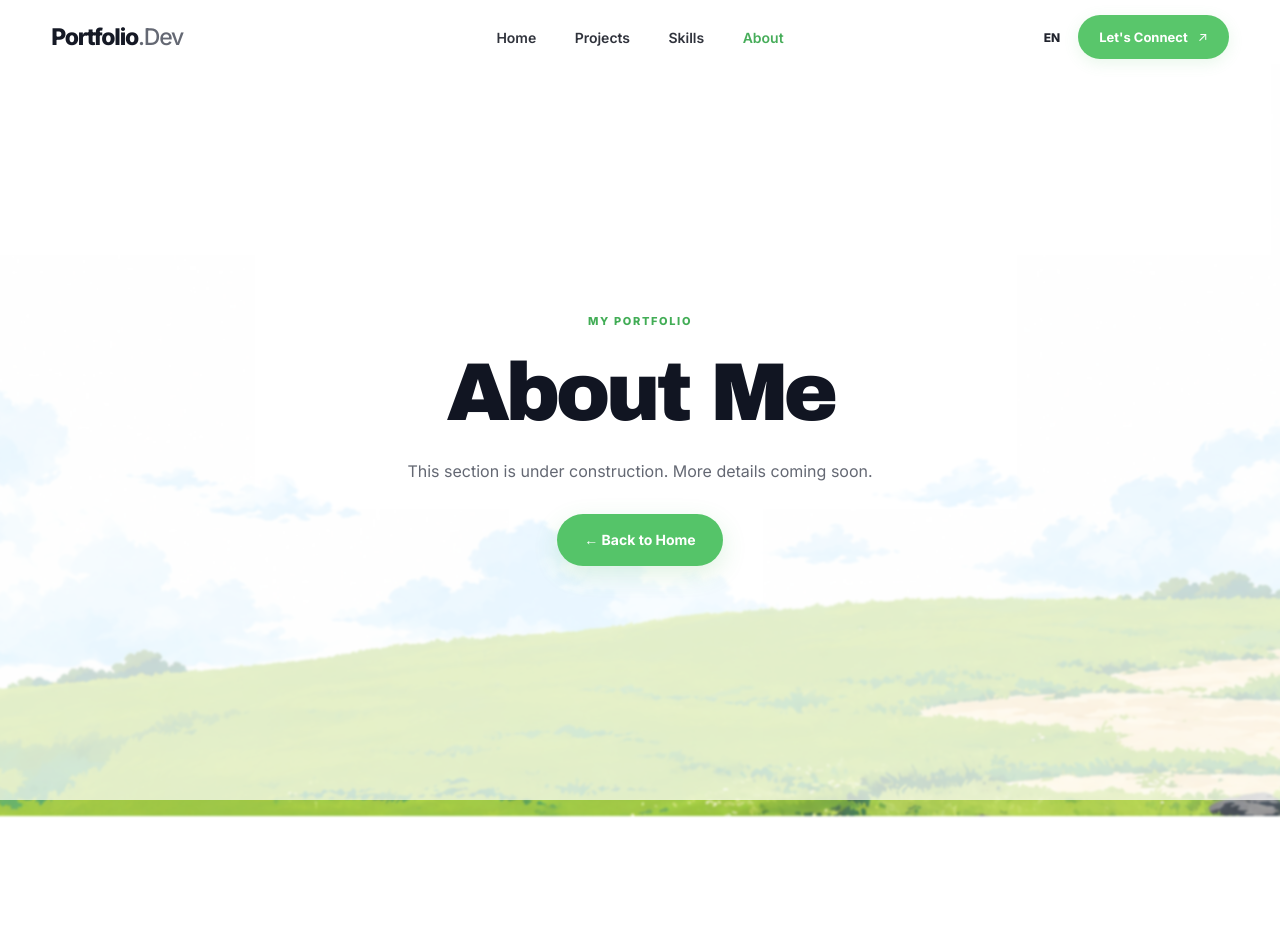
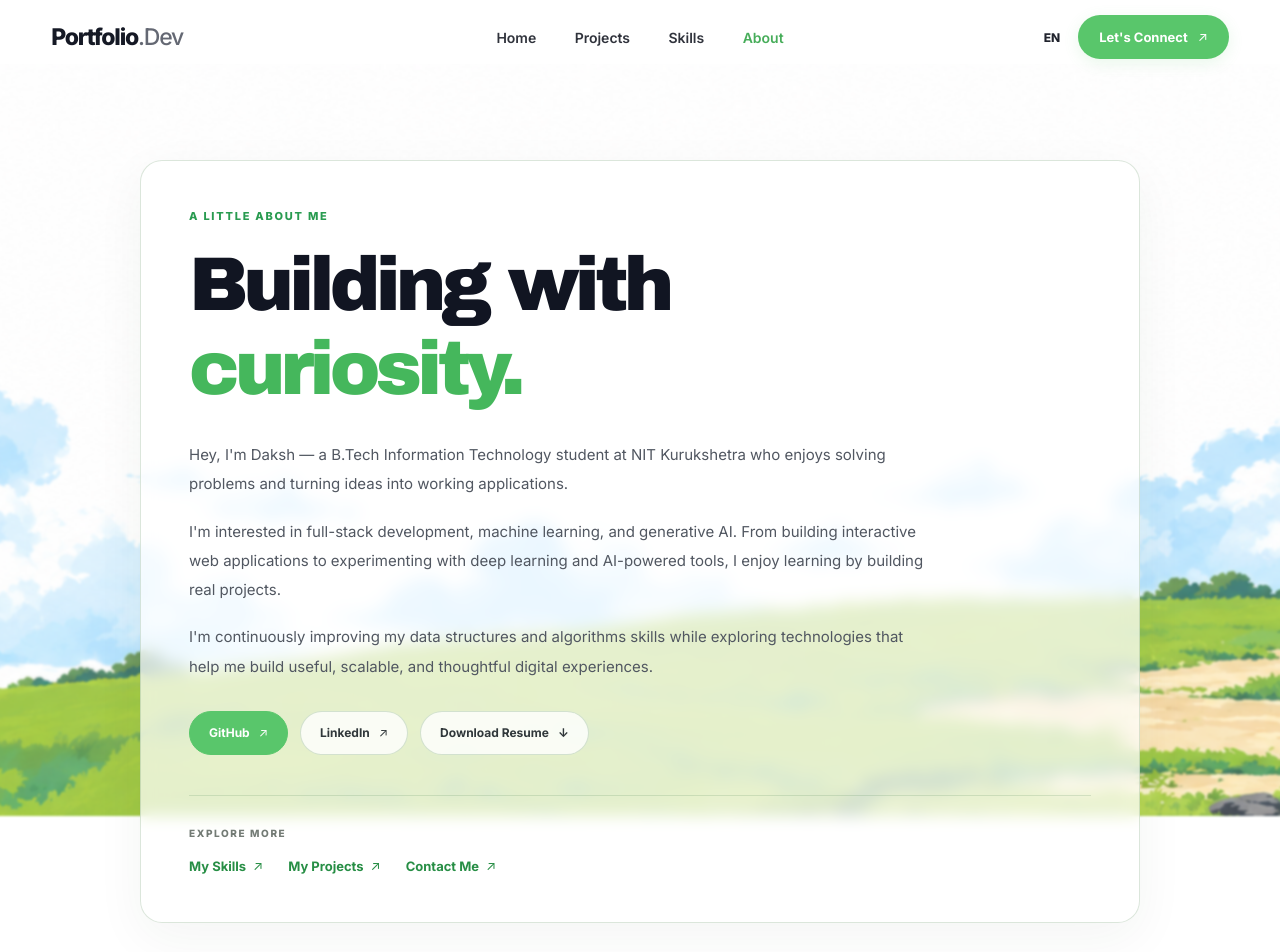
Before and after one commit to daksh-pokhriyal/portfolio, a React app: page /about in a window 1280 px wide. Shown: the top 952 px of the page. Before the commit the page ends 800 px from the top, so only its background shows below. Built offline with nearby package versions, Linux system fonts and the light colour scheme; the HTML template or start-up script is replaced by a standard one.

Commit message:
another commit

```diff
--- a/src/App.css
+++ b/src/App.css
@@ -1191,3 +1191,172 @@ button {
     font-size: 11px;
   }
 }
+
+
+/* ABOUT PAGE */
+
+.about-page {
+  min-height: 100vh;
+  padding: 160px clamp(22px, 7vw, 100px) 75px;
+}
+
+.about-container {
+  width: 100%;
+  max-width: 1000px;
+  margin: 0 auto;
+  padding: clamp(25px, 4vw, 48px);
+  border: 1px solid rgba(91, 142, 94, 0.22);
+  border-radius: 22px;
+  background: rgba(255, 255, 255, 0.72);
+  backdrop-filter: blur(8px);
+  -webkit-backdrop-filter: blur(8px);
+  box-shadow: 0 15px 50px rgba(31, 58, 35, 0.05);
+}
+
+.about-eyebrow {
+  margin: 0 0 20px;
+  color: #299b50;
+  font-size: 11px;
+  font-weight: 800;
+  letter-spacing: 0.16em;
+}
+
+.about-title {
+  max-width: 800px;
+  margin: 0;
+  color: #111522;
+  font-family: "Archivo Black", "Arial Black", sans-serif;
+  font-size: clamp(38px, 6.5vw, 76px);
+  font-weight: 400;
+  letter-spacing: -0.065em;
+  line-height: 1.1;
+}
+
+.about-title span {
+  color: #45b75c;
+}
+
+.about-content {
+  max-width: 740px;
+  margin-top: 30px;
+}
+
+.about-content p {
+  margin: 0 0 18px;
+  color: #515761;
+  font-size: 15px;
+  line-height: 1.95;
+}
+
+.about-actions {
+  display: flex;
+  flex-wrap: wrap;
+  gap: 12px;
+  margin-top: 30px;
+}
+
+.about-link {
+  display: inline-flex;
+  align-items: center;
+  justify-content: center;
+  gap: 9px;
+  min-height: 44px;
+  padding: 12px 19px;
+  border: 1px solid rgba(91, 142, 94, 0.25);
+  border-radius: 999px;
+  background: rgba(255, 255, 255, 0.8);
+  color: #30373a;
+  font-size: 12px;
+  font-weight: 700;
+  transition:
+    transform 180ms ease,
+    background 180ms ease,
+    border-color 180ms ease;
+}
+
+.about-link:hover {
+  transform: translateY(-2px);
+  border-color: #59c66b;
+  background: #f0faf1;
+}
+
+.about-link-primary {
+  border-color: #59c66b;
+  background: #59c66b;
+  color: #ffffff;
+}
+
+.about-link-primary:hover {
+  background: #43b657;
+}
+
+.about-divider {
+  height: 1px;
+  margin: 40px 0 25px;
+  background: rgba(91, 142, 94, 0.2);
+}
+
+.about-explore > span {
+  color: #737b75;
+  font-size: 10px;
+  font-weight: 800;
+  letter-spacing: 0.16em;
+}
+
+.about-explore-links {
+  display: flex;
+  flex-wrap: wrap;
+  gap: 25px;
+  margin-top: 17px;
+}
+
+.about-explore-links a {
+  display: inline-flex;
+  align-items: center;
+  gap: 7px;
+  color: #278e45;
+  font-size: 13px;
+  font-weight: 700;
+  transition: color 180ms ease;
+}
+
+.about-explore-links a:hover {
+  color: #155f2b;
+}
+
+@media (max-width: 600px) {
+  .about-page {
+    padding: 125px 15px 40px;
+  }
+
+  .about-container {
+    padding: 25px 20px;
+    border-radius: 17px;
+  }
+
+  .about-title {
+    font-size: clamp(36px, 10vw, 50px);
+  }
+
+  .about-content {
+    margin-top: 23px;
+  }
+
+  .about-content p {
+    font-size: 14px;
+    line-height: 1.85;
+  }
+
+  .about-actions {
+    gap: 9px;
+  }
+
+  .about-link {
+    padding: 11px 14px;
+    font-size: 11px;
+  }
+
+  .about-explore-links {
+    gap: 18px;
+  }
+}
--- a/src/App.jsx
+++ b/src/App.jsx
@@ -8,6 +8,8 @@ import PagePlaceholder from "./pages/PagePlaceholder";
 
 import "./App.css";
 import Experience from "./pages/Experience";
+
+import About from "./pages/About";
 
 function AppLayout() {
   const {pathname} = useLocation();
@@ -37,12 +39,9 @@ function AppLayout() {
 
           <Route
             path="/about"
-            element={<PagePlaceholder title="About Me" />}
+            element={<About title="About Me" />}
           />
-          <Route
-            path="/skills"
-            element={<PagePlaceholder title="Skills" />}
-          />
+
           <Route
             path="/education"
             element={<PagePlaceholder title="Education" />}
--- /dev/null
+++ b/src/pages/About.jsx
@@ -0,0 +1,91 @@
+
+import {Link} from "react-router-dom";
+
+function About() {
+  return (
+    <main className="about-page">
+      <section className="about-container">
+        <p className="about-eyebrow">
+          A LITTLE ABOUT ME
+        </p>
+
+        <h1 className="about-title">
+          Building with <span>curiosity.</span>
+        </h1>
+
+        <div className="about-content">
+          <p>
+            Hey, I'm Daksh — a B.Tech Information Technology
+            student at NIT Kurukshetra who enjoys solving problems
+            and turning ideas into working applications.
+          </p>
+
+          <p>
+            I'm interested in full-stack development, machine
+            learning, and generative AI. From building interactive
+            web applications to experimenting with deep learning
+            and AI-powered tools, I enjoy learning by building
+            real projects.
+          </p>
+
+          <p>
+            I'm continuously improving my data structures and
+            algorithms skills while exploring technologies that
+            help me build useful, scalable, and thoughtful
+            digital experiences.
+          </p>
+        </div>
+
+        <div className="about-actions">
+          <a
+            className="about-link about-link-primary"
+            href="https://github.com/dakshpokh"
+            target="_blank"
+            rel="noreferrer"
+          >
+            GitHub <span aria-hidden="true">↗</span>
+          </a>
+
+          <a
+            className="about-link"
+            href="https://www.linkedin.com/"
+            target="_blank"
+            rel="noreferrer"
+          >
+            LinkedIn <span aria-hidden="true">↗</span>
+          </a>
+
+          <a
+            className="about-link"
+            href="/resume.pdf"
+            download="Daksh-Resume.pdf"
+          >
+            Download Resume <span aria-hidden="true">↓</span>
+          </a>
+        </div>
+
+        <div className="about-divider" />
+
+        <div className="about-explore">
+          <span>EXPLORE MORE</span>
+
+          <div className="about-explore-links">
+            <Link to="/skills">
+              My Skills <span aria-hidden="true">↗</span>
+            </Link>
+
+            <Link to="/projects">
+              My Projects <span aria-hidden="true">↗</span>
+            </Link>
+
+            <Link to="/contact">
+              Contact Me <span aria-hidden="true">↗</span>
+            </Link>
+          </div>
+        </div>
+      </section>
+    </main>
+  );
+}
+
+export default About;
```
